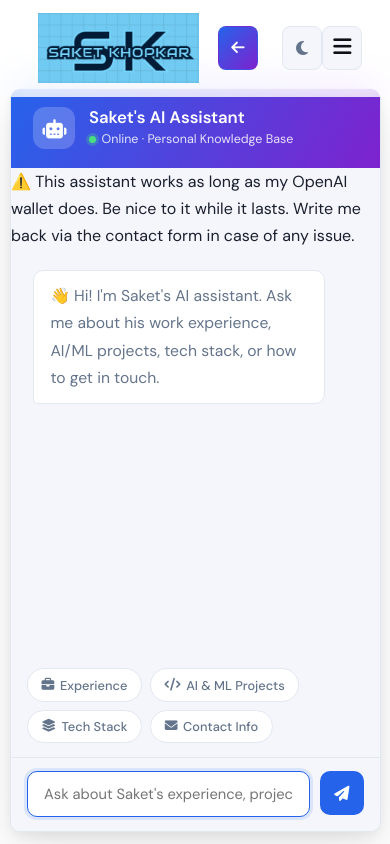
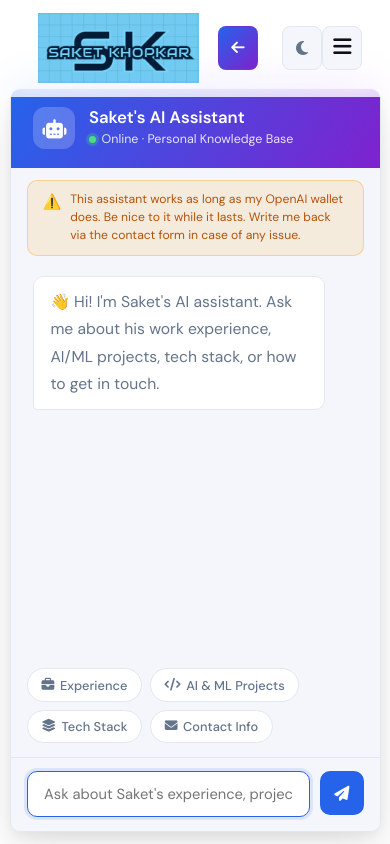
Before and after one commit to SAKET-SK/New_Portfolio_Website, a website: page index.html in a window 390 px wide. Both pictures are taken after a click on the button 237 px from the left and 47 px from the top of the page. Drawn offline with nearby package versions, Linux system fonts and the light colour scheme.

Commit message:
Added a Satire Warning to the Chatbot page

```diff
--- a/styles/style.css
+++ b/styles/style.css
@@ -1563,6 +1563,38 @@ body.ai-mode-active .nav-links { display: none; }
   to { opacity: 1; transform: translateY(0) scale(1); }
 }
 
+/* ── Wallet/credits warning banner ──────────────────────── */
+.ai-chat-warning {
+  display: flex;
+  align-items: flex-start;
+  gap: 0.55rem;
+  margin: 0.9rem 1.4rem 0;
+  padding: 0.65rem 0.9rem;
+  background: rgba(245, 158, 11, 0.12);
+  border: 1px solid rgba(245, 158, 11, 0.35);
+  border-radius: 10px;
+  color: #b45309;
+  font-size: 0.8rem;
+  line-height: 1.45;
+  flex-shrink: 0;
+}
+
+.dark-mode .ai-chat-warning {
+  background: rgba(245, 158, 11, 0.1);
+  border-color: rgba(245, 158, 11, 0.3);
+  color: #fbbf24;
+}
+
+.ai-chat-warning-icon {
+  flex-shrink: 0;
+  font-size: 0.95rem;
+  line-height: 1.45;
+}
+
+@media (max-width: 480px) {
+  .ai-chat-warning { margin: 0.75rem 1rem 0; font-size: 0.76rem; }
+}
+
 /* ── Chat header ─────────────────────────────────────────── */
 .ai-chat-header {
   padding: 1.1rem 1.4rem;
```
